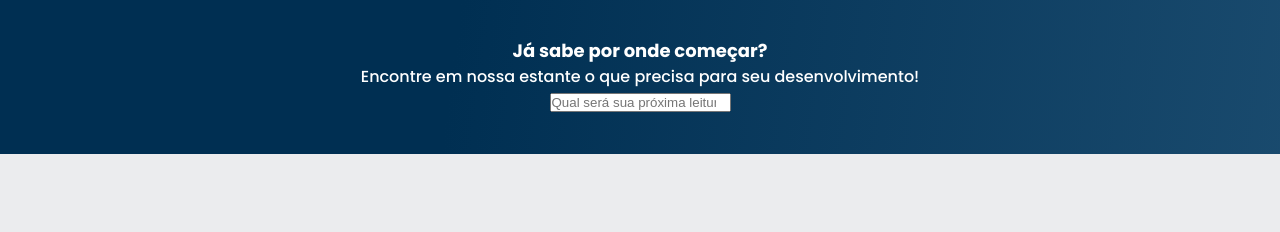
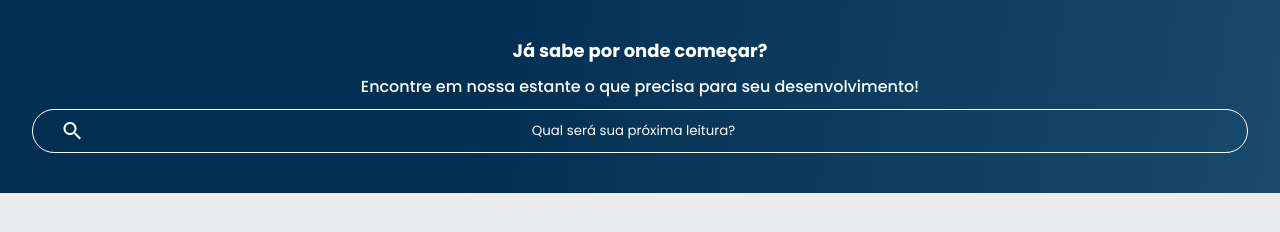
Before and after one commit to LeonardoSardagna/Coffee-and-Books, a plain HTML site: page index.html in a window 1280 px wide. Shown: the part 92-324 px from the top of the page. Drawn offline with Linux system fonts and the light colour scheme.

Commit message:
finalizado header

```diff
--- a/style/header.css
+++ b/style/header.css
@@ -23,10 +23,11 @@
 .lista_menu{
     display: none;
     position: absolute;
+    top: 100%;
+    width: 60vw;
 }
 .container_botao:checked ~ .lista_menu{
     display: block;
-    top: 100%;
 }
 #menu{
     display: none;
@@ -34,7 +35,6 @@
 .lista_menu_titulo, .lista_menu_item{
     background-color: var(--cor_secundaria);
     padding: 1em;
-    width: 40vw;
 }
 .lista_menu_titulo{
     color: var(--cor_titulo_hamburguer);
@@ -48,3 +48,30 @@
     -webkit-text-fill-color: transparent;
     text-transform: uppercase;
 }
+
+.baner_titulo{
+    margin-bottom: 10px;
+}
+
+.baner_texto{
+    margin-bottom: 10px;
+}
+
+.baner_pesquisa{
+    background: transparent;
+    border: solid 1px var(--cor_secundaria);
+    color: var(--cor_secundaria);
+    border-radius: 24px;
+    padding: 1em;
+    width: 100%;
+}
+
+.baner_pesquisa::placeholder{
+    font-family: var(--fonte_principal);
+    color: var(--cor_secundaria);
+    font-size: 1em;
+    text-align: center;
+    font-weight: 400;
+    background: url(../imagens/lupa.png) no-repeat;
+    background-position: 1em;
+}
--- a/style/style.css
+++ b/style/style.css
@@ -9,12 +9,11 @@
     --cor_secundaria: #FFFFFF;
     --cor_titulo_hamburguer: #EB9B00;
     --cor_topico_hamburguer: linear-gradient(98deg, #002F52 35.49%, #326589 165.37%);
-
     --fonte_principal: 'Poppins', sans-serif;
 }
 body{
     background-color: var(--cor_principal);
-    box-sizing: border-box;
+
     font-family: var(--fonte_principal);
     font-weight: 400;
     font-size: 1rem;
```
Also changed, not shown: imagens/lupa.png (added).
